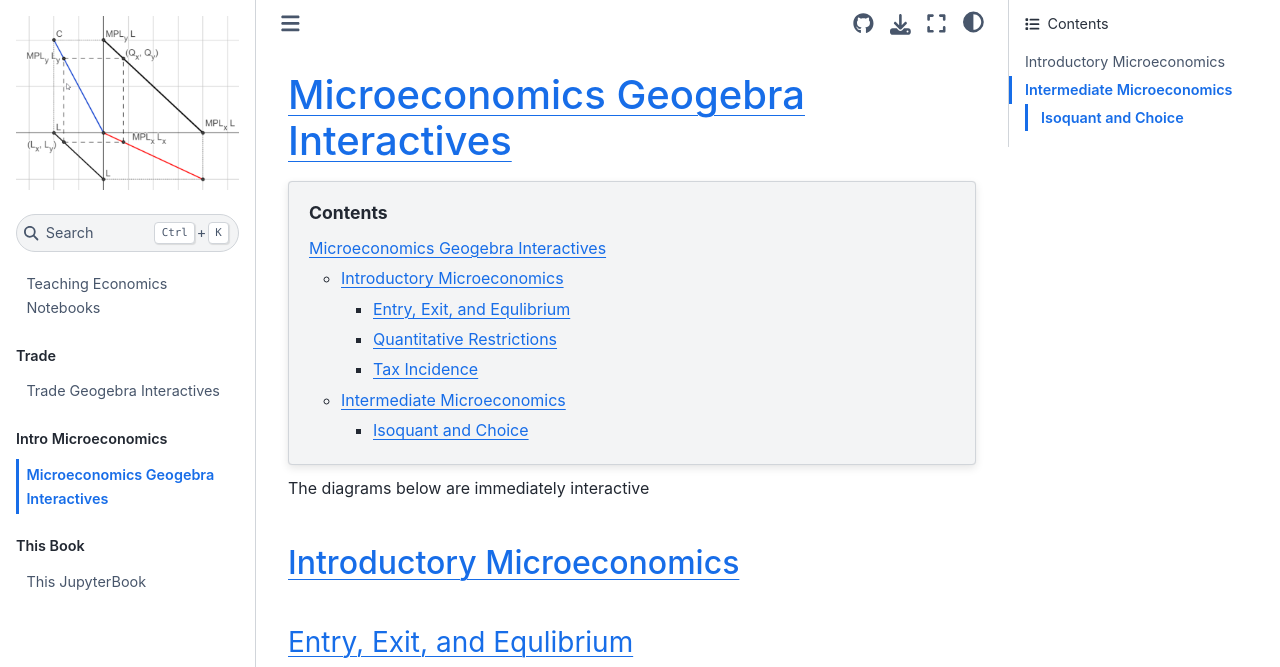
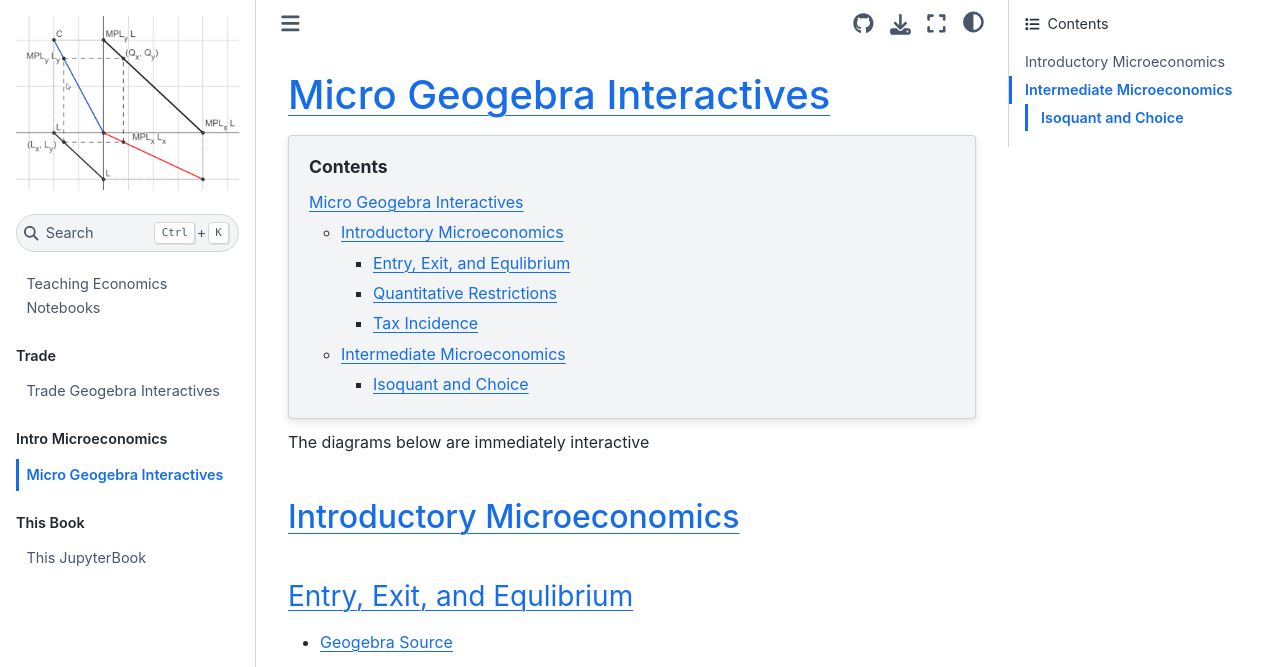
Before and after one commit to jhconning/Econ-Teach, a Jupyter Book: the page built from notebooks/intro/intro_geogebra.md, in a window 1280 px wide and 900 px high, cut to the strip 0-667 px from the top of the window. Built offline with Jupyter Book 1.0.4 settings and Sphinx 7.4.7 and the Sphinx Book theme 1.1.4, drawn with Linux system fonts in a browser that asks for light colours; pages that are not in the unit, such as notebooks, are missing from menus.

Commit message:
clean up some latex

````diff
--- a/_config.yml
+++ b/_config.yml
@@ -17,15 +17,15 @@
   latex_documents:
     targetname: book.tex
 
+# Information about where the book exists on the web
+repository:
+  url: https://github.com/jhconning/Econ-Teach  # Online location of your book
+  branch: master  # Which branch of the repository should be used when creating links (optional)
+
 launch_buttons:
   binderhub_url: "https://mybinder.org"
   colab_url: "https://colab.research.google.com"
   thebe: false
-
-# Information about where the book exists on the web
-repository:
-  url: https://github.com/jhconning/Econ-Teach  # Online location of your book
-  branch: master  # Which branch of the repository should be used when creating links (optional)
 
 parse:
   myst_enable_extensions:
--- a/notebooks/intro/intro_geogebra.md
+++ b/notebooks/intro/intro_geogebra.md
@@ -1,4 +1,4 @@
-# Microeconomics Geogebra Interactives
+# Micro Geogebra Interactives
 
 ```{contents}
 :depth: 3
````
Also changed, not shown: README.md (+4 -2 lines), 1 other file.
